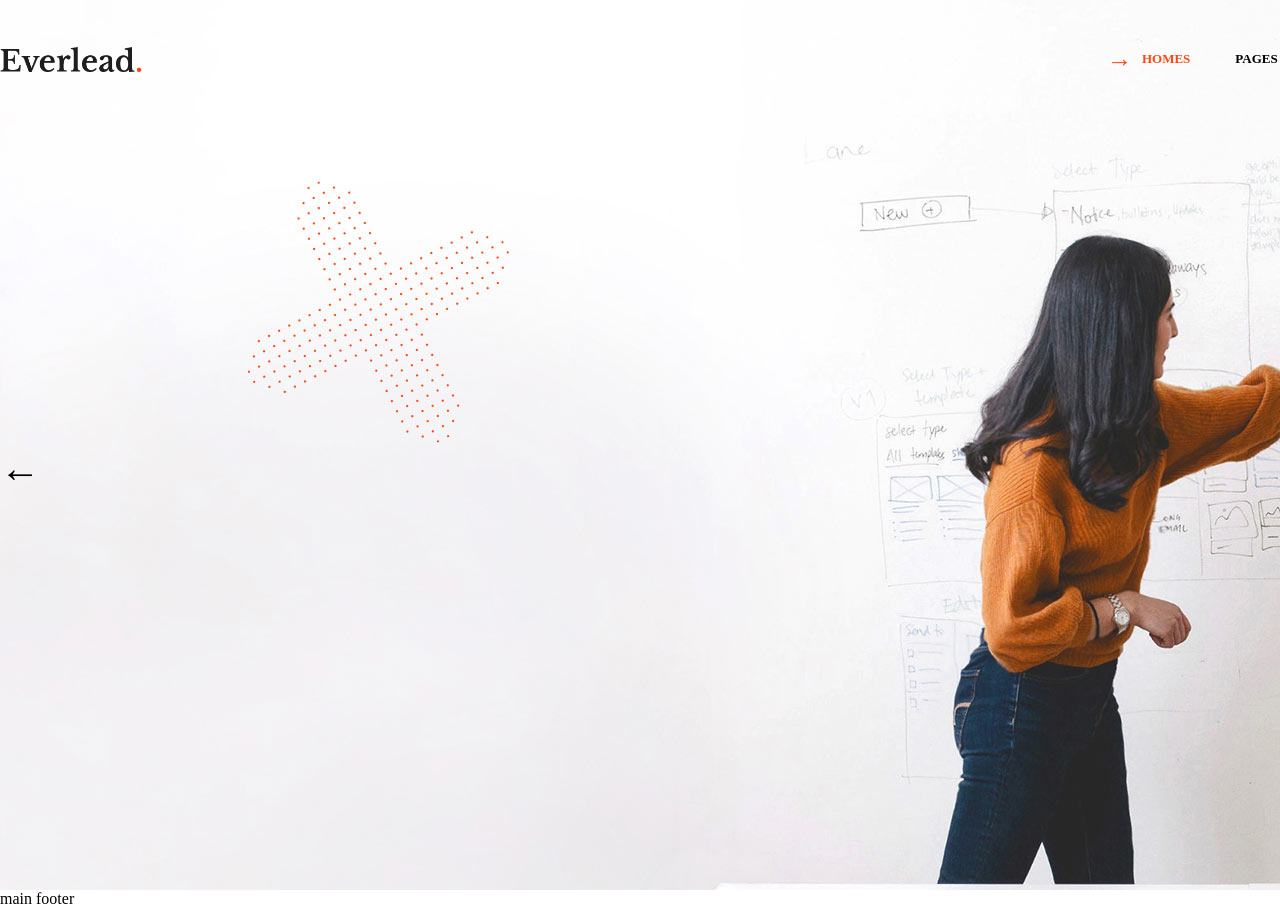
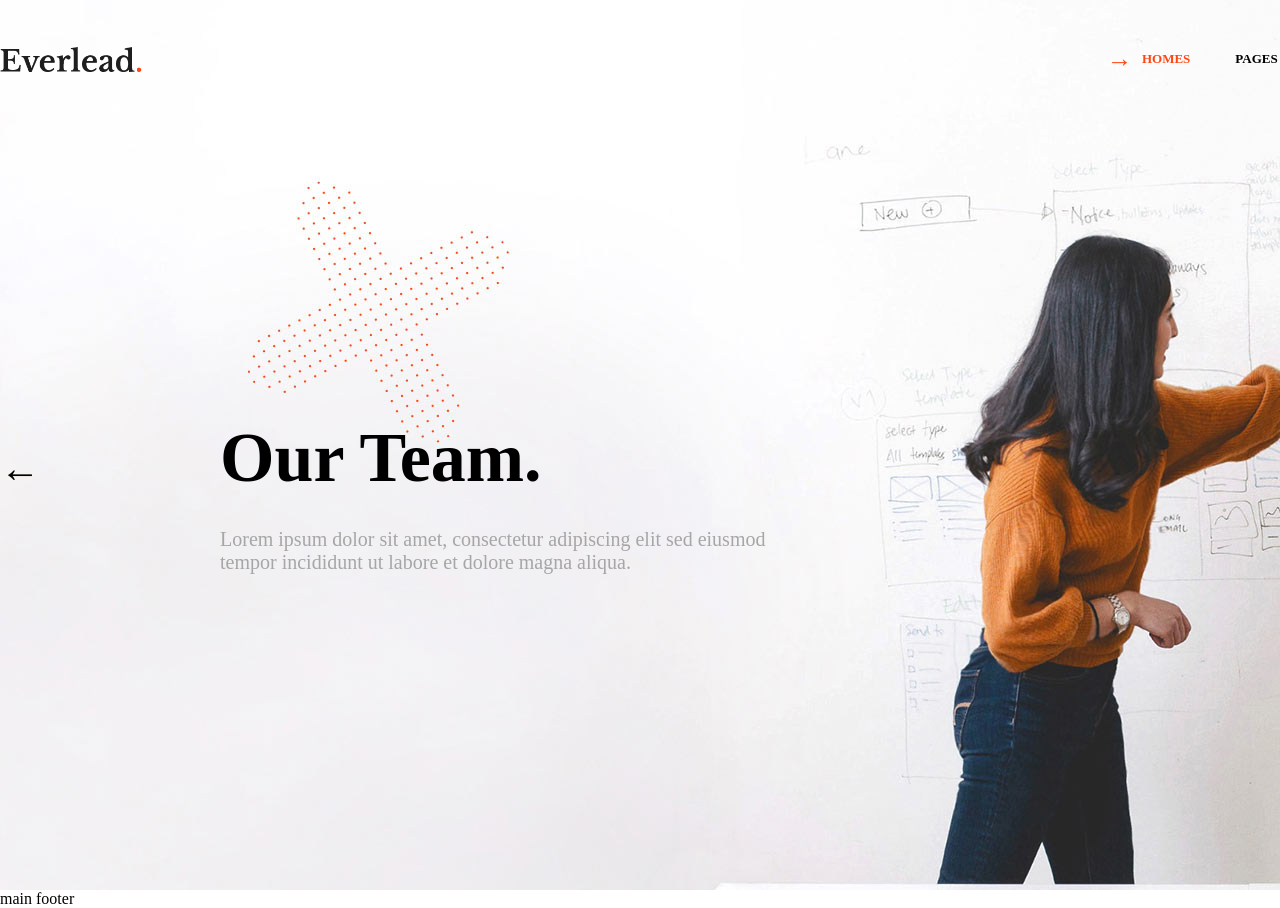
Before and after one commit to dieromeo/proj-html-vuejs, a Vue app: page / in a window 1280 px wide. Shown: the top 908 px of the page. Built offline with nearby package versions, Linux system fonts and the light colour scheme.

Commit message:
feat: header content

```diff
--- a/src/components/BigLeftArrow.vue
+++ b/src/components/BigLeftArrow.vue
@@ -13,5 +13,6 @@ export default {
 <style lang="scss" scoped>
 .left-arrow {
     font-size: 40px;
+    cursor: pointer;
 }
 </style>
--- a/src/components/BigRightArrow.vue
+++ b/src/components/BigRightArrow.vue
@@ -13,5 +13,6 @@ export default {
 <style lang="scss" scoped>
 .right-arrow {
     font-size: 40px;
+    cursor: pointer;
 }
 </style>
--- a/src/components/Header/HeaderComponent.vue
+++ b/src/components/Header/HeaderComponent.vue
@@ -1,14 +1,18 @@
 <script>
 import BigLeftArrow from '../BigLeftArrow.vue';
 import BigRightArrow from '../BigRightArrow.vue';
+import HeaderPreview from './HeaderPreview.vue';
 import Topbar from './Topbar.vue';
 
 export default {
     name: 'HeaderComponent',
-    components: { Topbar, BigLeftArrow, BigRightArrow },
+    components: { Topbar, BigLeftArrow, BigRightArrow, HeaderPreview },
     data() {
         return {
-            status: 'first'
+            status: 'first',
+            content: [
+                { title: 'Our Team', paragraph: 'Lorem ipsum dolor sit amet, consectetur adipiscing elit sed eiusmod tempor incididunt ut labore et dolore magna aliqua.' }
+            ]
         }
     },
     methods: {
@@ -28,6 +32,7 @@ export default {
             <Topbar />
             <BigLeftArrow class="absolute-left" @click="prevStatus" />
             <BigRightArrow class="absolute-right" @click="nextStatus" />
+            <HeaderPreview :titolo="content[0].title" :contenuto="content[0].paragraph" />
         </div>
     </header>
 </template>
--- /dev/null
+++ b/src/components/Header/HeaderPreview.vue
@@ -0,0 +1,33 @@
+<script>
+export default {
+    name: 'HeaderPreview',
+    props: ['titolo', 'contenuto']
+}
+</script>
+
+<template>
+    <div class="info">
+        <h1>{{ titolo }}<span>.</span></h1>
+        <p>{{ contenuto }}</p>
+    </div>
+</template>
+
+<style lang="scss" scoped>
+@use '../../style/partials/variables.scss' as *;
+
+.info {
+    margin-top: 300px;
+    margin-left: 220px;
+    max-width: 600px;
+
+    h1 {
+        font-size: 70px;
+    }
+
+    p {
+        font-size: 20px;
+        margin-top: 30px;
+        color: $text-secondary;
+    }
+}
+</style>
--- a/src/style/partials/_common.scss
+++ b/src/style/partials/_common.scss
@@ -14,3 +14,7 @@ ul {
 a {
     text-decoration: none;
 }
+
+button {
+    all: unset;
+}
--- a/src/style/partials/_variables.scss
+++ b/src/style/partials/_variables.scss
@@ -3,4 +3,5 @@ VARIABLES
 *************/
 
 $text-main: #000000;
+$text-secondary: #A6A6A6;
 $secondary-color: #FF4612;
```
